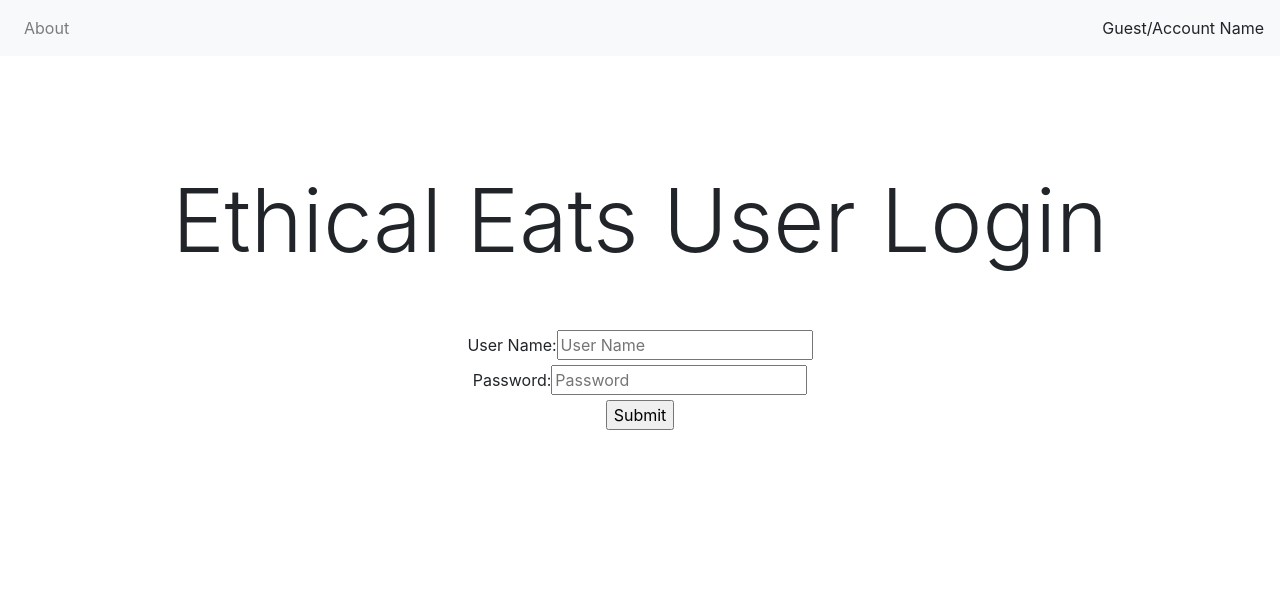
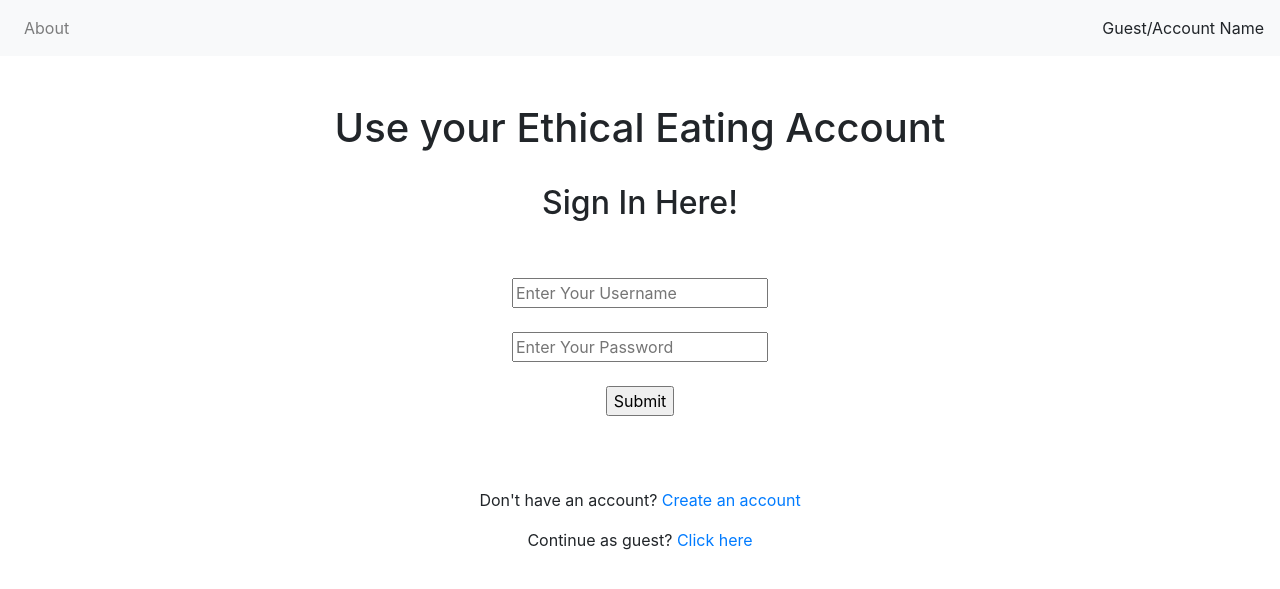
Before and after one commit to tekkosu/TheBusyBeavers, a Flask app: page /login in a window 1280 px wide. Shown: the top 589 px of the page. Run offline with Flask 2, Linux system fonts and the light colour scheme; some libraries are stand-ins or nearby versions; some web fonts are replaced.

Commit message:
Add files via upload

```diff
--- a/ethicalEats/templates/login.html
+++ b/ethicalEats/templates/login.html
@@ -7,18 +7,22 @@
     <div class="container" align="center">
         <br>
         <br>
-        <br>
-        <br>
-        <p><h1 class="display-2">Ethical Eats User Login</h1></p><br>
-        <p>
-            <form id= "login" method="POST" action="/user_login">
-                <label for="username">User Name: </label><input type="text" placeholder="User Name" id="username" name="username">
-                <br>
-                <label for="password">Password: </label><input type="text" placeholder="Password" id="password" name="password">
-                <br>
+        <div class="header">
+            <h1 class="word">Use your Ethical Eating Account</h1>
+            </br>
+            <h2 class="word">Sign In Here!</h2>
+        </div>
+            </br>
+            </br>
+            <form id= "login" action="/user_login" method="POST">
+                <input id="username" name="username" type="text" placeholder="Enter Your Username" class="textbox">
+                <br><br>
+                <input id="password" name="password" type="text" placeholder="Enter Your Password" class="textbox">
+                <br><br>
                 <input type="submit" value="Submit">
-            </form>
-        </p>
+            </form></br></br></br>
+        <p class="bottom">Don't have an account?  <a class="bottom" href="/createAccount"> Create an account</a></p>
+		<p class="bottom">Continue as guest?  <a class="bottom" href="/index"> Click here</a></p>
     </div>
 
 {% endblock %}
```
